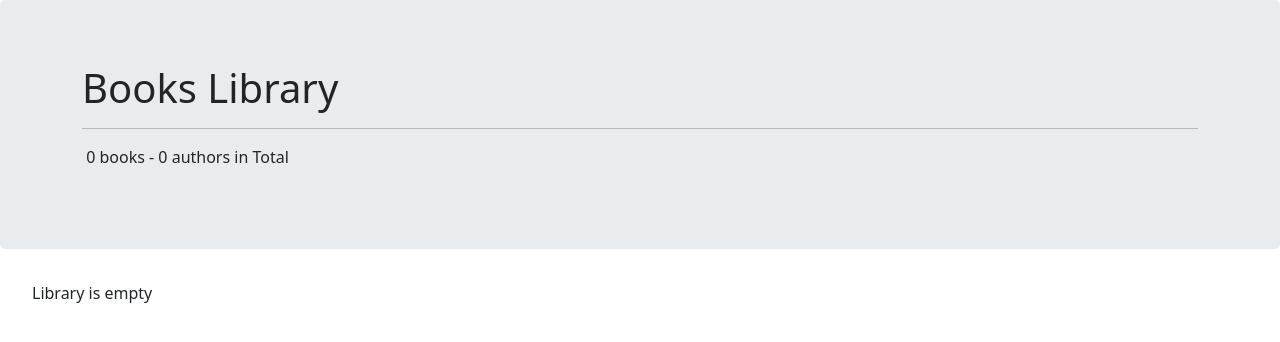
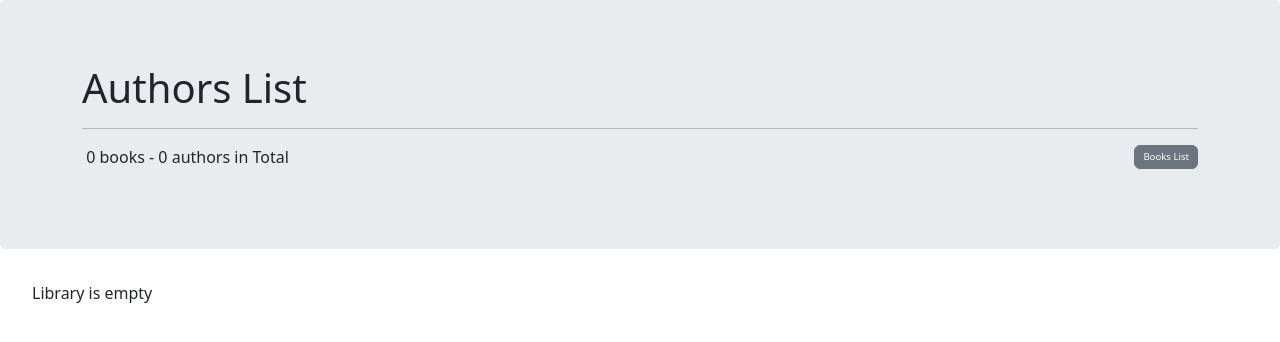
Before and after one commit to MrC-101/LibraryProject, a Flask app: page /?flag=authors_list in a window 1280 px wide. Shown: the part 65-407 px from the top of the page. Run offline with Flask 3, Linux system fonts and the light colour scheme; data that the repository does not hold is empty.

Commit message:
Changes to UI in regards to Authors and Books listings in first page and the navbar.

```diff
--- a/library/routes/main_routes.py
+++ b/library/routes/main_routes.py
@@ -2,7 +2,7 @@ from flask import redirect, url_for, request, render_template, flash, Blueprint
 from library.extensions import db
 from library.models import Book, Author
 from library.forms import AddForm, SearchForm, UpdateForm
-
+import operator
 
 main_bp = Blueprint('main',__name__)
 
@@ -113,16 +113,19 @@ def home():
     authors_totals = Author.query.all()
     total_auth = len(authors_totals)
     total = len(books_totals)
-
+    flag = request.args.get('flag')
     authors = db.session.query(Author).order_by('fullname').all()
     # books=[]
     # for author in authors:
     #     for book in author.books:
     #         books.append(book)
     books=[book for author in authors for book in author.books]
-    import operator
     books.sort(key=operator.attrgetter('author', 'first_publish', 'title'))
-    return render_template('index.html', books=books, total_auth=total_auth,total=total, title='')
+
+    if flag == 'authors_list':
+        return render_template('index.html', books=books, authors=authors, flag=flag, total=total, total_auth=total_auth)
+    else:
+        return render_template('index.html', books=books, title='', total=total, total_auth=total_auth)
 
 @main_bp.route('/search', methods=['GET', 'POST'])
 def search():
@@ -175,9 +178,6 @@ def search():
 
             elif Book.query.filter_by(isbn=isbn_returned) and isbn_returned is not '':
                 book = Book.query.filter_by(isbn=isbn_returned).first()
-                for _ in range(10):
-                    print(isbn_returned)
-                    print('here here 2')
                 return redirect(url_for('author.bibliography', author=book.author))
 
             else:
--- a/library/templates/index.html
+++ b/library/templates/index.html
@@ -1,18 +1,42 @@
 {% extends "layout.html" %}
-{% block headline %} Books Library {% endblock %}
+
+{% block headline %}
+{% if flag != 'authors_list' %}
+Books Library
+{% else %}
+Authors List
+{% endif %}
+{% endblock %}
+
 {%block subhead %}
+
 <hr />
 &nbsp;{{ total }} books - {{ total_auth }} authors in Total
+
+{% if flag != 'authors_list' %}
+<button type="button" class="btn btn-secondary float-right"
+    style="color:white; --bs-btn-padding-y: .25rem; --bs-btn-padding-x: .5rem; --bs-btn-font-size: .6rem">
+    <a style="color:white; text-decoration:none" href="{{ url_for('main.home', flag='authors_list') }}">
+        Authors List </a>
+</button>
+
+{% else %}
+
+<button type="button" class="btn btn-secondary float-right"
+    style="color:white; --bs-btn-padding-y: .25rem; --bs-btn-padding-x: .5rem; --bs-btn-font-size: .6rem">
+    <a style="color:white; text-decoration:none" href="{{ url_for('main.home') }}">
+        Books List </a>
+</button>
+{% endif %}
 {% endblock %}
+
 {%block content %}
+{% if flag != 'authors_list' %}
 <ul>
     {% if books|count == 0 %}
     <p>Library is empty</p>
     {% else %}
-    {% set title='random' %}
     {% for book in books %}
-    {% if book.title|lower != title|lower %}
-
     <li>
         <button class="btn btn-outline-secondary btn-sm">
             <a href="{{ url_for('book.edit_title', id=book.id) }}"
@@ -23,7 +47,7 @@
                 style="text-decoration: none; color: orangered">Delete</a>
         </button>&ensp;▫️
         <a href="{{ url_for('book.edit_title', id=book.id) }}">{{ book.title
-                                }}</a>
+                                    }}</a>
         - {{book.first_publish}} -
         {% for author in book.authors %}
         <a href="{{ url_for('author.bibliography', id=book.id, author=author.fullname) }}">
@@ -31,10 +55,33 @@
         {% endfor %}
         - {{ book.rating }}/10
     </li>
-    {% set title = book.title|lower %}
-    {%endif%}
     {% endfor %}
     {% endif %}
 </ul>
 <br />
+{% else %}
+<ul>
+    {% if authors|count == 0 %}
+    <p>Library is empty</p>
+
+    {% else %}
+
+    {% for author in authors %}
+    <li>
+        <button class="btn btn-outline-secondary btn-sm">
+            <a href="{{ url_for('author.edit_author', id=author.id) }}"
+                style="text-decoration: none; color: darkgray">Edit</a>
+        </button>
+        <button class="btn btn-outline-danger btn-sm">
+            <a href="#" style="text-decoration: none; color: orangered">Delete</a>
+        </button>&ensp;▫️
+        <a href="{{ url_for('author.edit_author', id=author.id) }}">{{ author.fullname}}</a>
+        - {{author.born}}-{{author.died}} - {{author.country}} - {{author.city}} - {{author.books|count}} books in
+        collection
+    </li>
+    {% endfor %}
+    {% endif %}
+</ul>
+<br />
+{% endif %}
 {% endblock %}
--- a/library/templates/navbar.html
+++ b/library/templates/navbar.html
@@ -41,7 +41,11 @@
                         aria-expanded="false">
                         Authors
                     </a>
-                    <ul class="dropdown-menu">
+                    <ul class="dropdown-menu dropdown-menu-dark bg-dark">
+                        <li>
+                            <a class="dropdown-item" style="font-size: medium"
+                                href="{{ url_for('main.home', flag='authors_list') }}">List Authors</a>
+                        </li>
                         <li>
                             <a class="dropdown-item" style="font-size: medium"
                                 href="{{ url_for('author.add_author') }}">Add Author</a>
@@ -67,7 +71,7 @@
                         aria-expanded="false">
                         Publishers
                     </a>
-                    <ul class="dropdown-menu">
+                    <ul class="dropdown-menu dropdown-menu-dark bg-dark">
                         <li><a class="dropdown-item" href="#">Action</a></li>
                         <li>
                             <a class="dropdown-item" href="#">Another action</a>
@@ -88,8 +92,8 @@
                 </li>
             </ul>
         </div>
-        <div class="collapse navbar-collapse justify-content-end" id="navbarSupportedContent">
-            <ul class="navbar-nav me-auto mb-2 mb-lg-0">
+        <div class="collapse navbar-collapse" id="navbarSupportedContent">
+            <ul class="navbar-nav me-auto mb-2 mb-lg-0 justify-content-right float-right">
                 <li class="nav-item"></li>
                 <li class="nav-item">
                     <a class="nav-link" style="font-size: medium" href="{{ url_for('main.search') }}">User</a>
```
Also changed, not shown: library/routes/author_routes.py (+4 -4 lines), library/templates/authors/edit_author.html (+7 -0 lines), library/templates/books/edit_title.html (+16 -18 lines).
